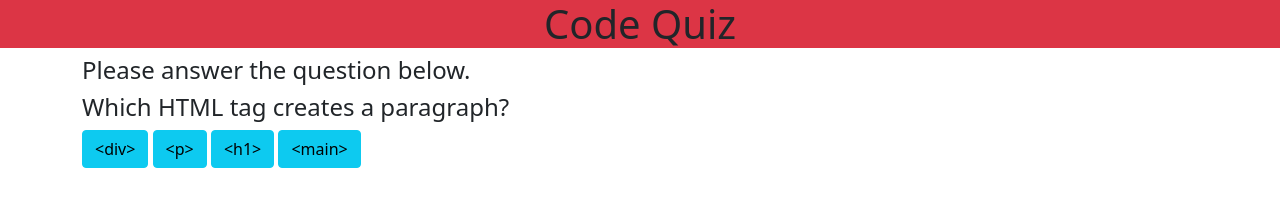
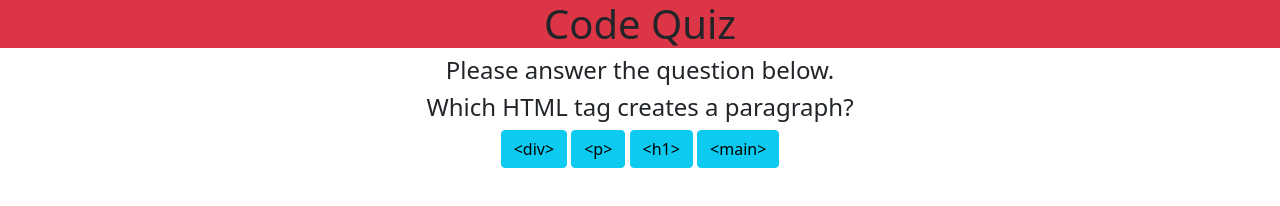
Before and after one commit to jourdangundersen/codequiz, a plain HTML site: page index.html in a window 1280 px wide. Both pictures are taken after a click on the button "Start". Drawn offline with nearby package versions, Linux system fonts and the light colour scheme.

Commit message:
updated readme and centered stuff in the html

```diff
--- a/index.html
+++ b/index.html
@@ -10,10 +10,10 @@
 <body>
     <header class="bg-danger"><h1 style="text-align: center;">Code Quiz</h1></header>
     <main class="container">
-        <h4>Please answer the question below.</h4>
+        <h4 style="text-align: center;">Please answer the question below.</h4>
         <button class="btn btn-primary" id="start">Start</button>
     </main>
-    <main id="firstcontainer" class="container">
+    <main style="text-align: center;" id="firstcontainer" class="container">
         <h4 id="question">Question 1</h4>
         <button class="btn btn-info" id="option1" data-value="1">Option 1</button>
         <button class="btn btn-info" id="option2" data-value="2">Option 2</button>
```
Also changed, not shown: 1 other file.
